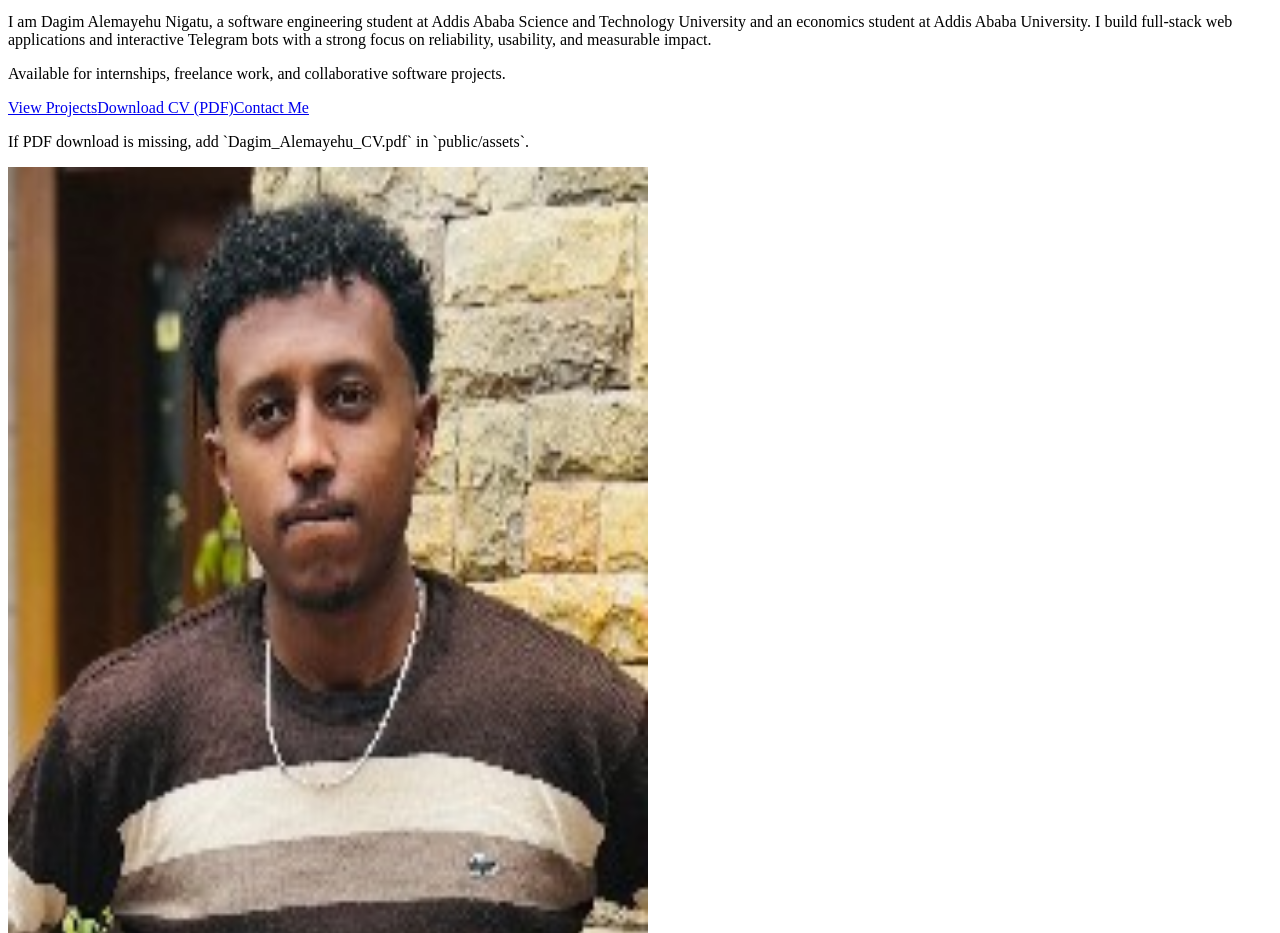
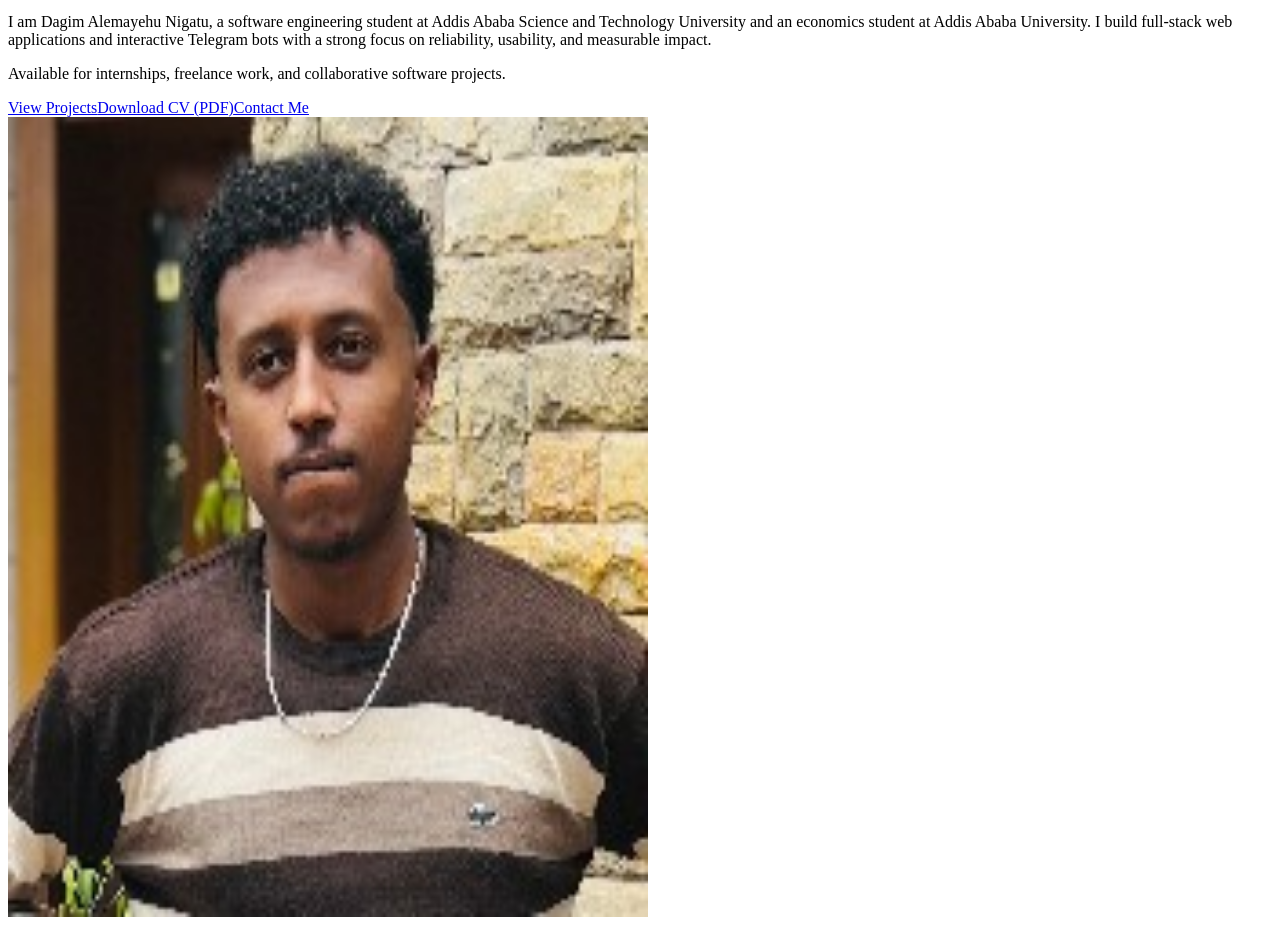
Before and after one commit to dagimalemayehu5595-hue/portfolio, a React (Vite) app: page / in a window 1280 px wide. Shown: the part 2700-3633 px from the top of the page. Built offline with nearby package versions, Linux system fonts and the light colour scheme; the HTML template or start-up script is replaced by a standard one.

Commit message:
Update App.jsx

```diff
--- a/src/App.jsx
+++ b/src/App.jsx
@@ -437,7 +437,6 @@ function App() {
                 Contact Me
               </a>
             </div>
-            <p className="cv-note">If PDF download is missing, add `Dagim_Alemayehu_CV.pdf` in `public/assets`.</p>
           </div>
 
           <div className="hero-card">
```
